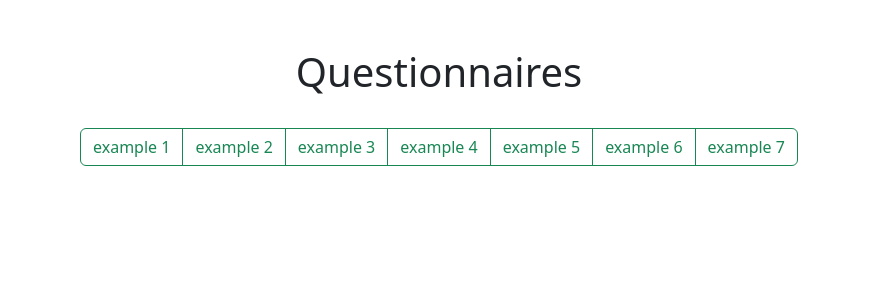
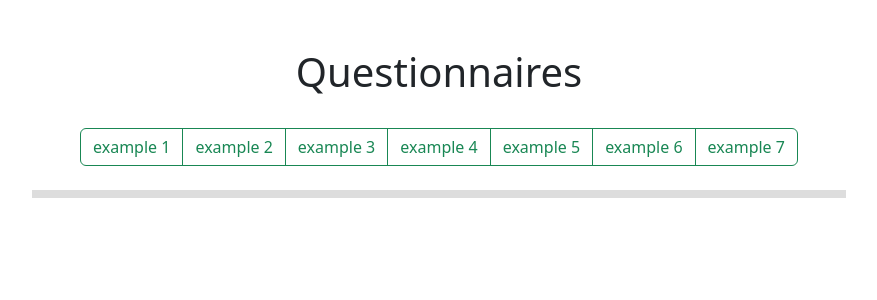
Before and after one commit to willemverbuyst/fhir-placeholder-api, a React (Vite) app: page / in a window 1280 px wide. Shown: the top 300 px of the page, without its empty margins (201-1078 px from the left). Built offline with nearby package versions, Linux system fonts and the light colour scheme.

Commit message:
feat: add text input

```diff
--- a/src/components/form.tsx
+++ b/src/components/form.tsx
@@ -3,13 +3,14 @@ import { Col, Container, Row } from 'react-bootstrap';
 import ExampleContext from '../store';
 import { Checkbox } from './checkbox';
 import { Text } from './text';
+import { TextInput } from './textInput';
 
 export const Form = () => {
   const questionnaire = useContext(ExampleContext);
 
   return (
     <ExampleContext.Provider value={questionnaire}>
-      <Container>
+      <Container style={{ backgroundColor: '#ddd' }}>
         <Row>
           {/* <pre>{JSON.stringify(questionnaire, null, 4)}</pre> */}
           <Col>
@@ -17,6 +18,8 @@ export const Form = () => {
               ? Object.values(questionnaire).map((q, idx) =>
                   q?.type === 'boolean' ? (
                     <Checkbox item={q} />
+                  ) : q?.type === 'string' ? (
+                    <TextInput item={q} />
                   ) : (
                     <Text
                       key={q?.linkId || idx}
--- a/src/components/text.tsx
+++ b/src/components/text.tsx
@@ -2,5 +2,9 @@ import React from 'react';
 import { Row } from 'react-bootstrap';
 
 export const Text: React.FC<{ text: string }> = ({ text }) => {
-  return <Row>{text}</Row>;
+  return (
+    <Row>
+      <h3>{text}</h3>
+    </Row>
+  );
 };
--- /dev/null
+++ b/src/components/textInput.tsx
@@ -0,0 +1,12 @@
+import React from 'react';
+import { Form } from 'react-bootstrap';
+import { Item } from '../interfaces/questionnaire';
+
+export const TextInput: React.FC<{ item: Item }> = ({ item }) => {
+  return (
+    <>
+      <Form.Label htmlFor="text">{item.text}</Form.Label>
+      <Form.Control id="text" type="text" />
+    </>
+  );
+};
```
